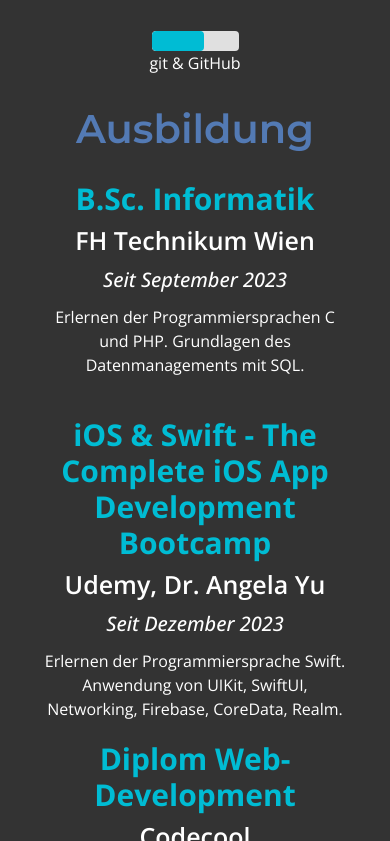
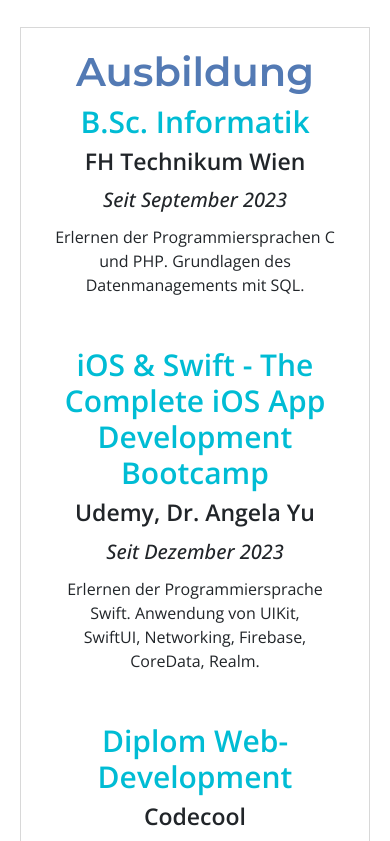
Before and after one commit to JuliaPabst/My-Website, a React (Create React App) app in the folder my-app/: page / in a window 390 px wide. Shown: the part 1159-2000 px from the top of the page. Built offline with nearby package versions, Linux system fonts and the light colour scheme.

Commit message:
adapt design - remove dark-grey background

```diff
--- a/my-app/src/App.css
+++ b/my-app/src/App.css
@@ -1,8 +1,8 @@
 :root {
   --primary-color: #00bcd4;
   --secondary-color: #333333;
-  --tertiary-color: #c2c2c2;
-  --quartary-color: #f8f9fa;
+  --tertiary-color: #eceeee;
+  --quartary-color: #d8d8d8;
   --quintary-color: #537ab4;
   --background-color: white;
 }
@@ -80,6 +80,15 @@
   padding: 0;
 }
 
+.margin-top-section {
+  margin-top: 30px;
+}
+
+.hr-sections {
+  margin: 20px 0 0px 0;
+  color: black;
+}
+
 .navbar-design {
   background-color: var(--secondary-color);
 }
@@ -138,7 +147,7 @@
 }
 
 .contact {
-  background-color: var(--tertiary-color);
+  background-color: var(--primary-color);
   color: white;
   padding: 20px;
 }
@@ -146,6 +155,15 @@
 .contact-heading {
   color: white;
   padding: 0px;
+}
+
+.column-cv {
+  margin-left: 20px;
+  margin-right: 20px;
+  padding: 20px;
+  border-width: 0.5px;
+  border-color: var(--quartary-color);
+  border-style: solid;
 }
 
 .progress-bar {
@@ -204,19 +222,19 @@
 
 .dark-grey-background {
   background-color: var(--secondary-color);
-  color: white;
+  color: black;
   padding: 20px;
 }
 
 .education-link {
   color: var(--primary-color);
   font-size: 30px;
-  font-weight: 700;
+  font-weight: 600;
 }
 
 .institution {
   font-weight: 600;
-  font-size: 25px;
+  font-size: 23px;
 }
 
 .since {
@@ -232,13 +250,13 @@
 }
 
 .language {
-  font-weight: 600;
+  font-weight: 700;
   color: var(--primary-color);
 }
 
 .language-level {
   font-weight: 300;
-  color: white;
+  color: black;
 }
 
 .language-no-padding {
@@ -246,6 +264,10 @@
   color: var(--primary-color);
   padding: 0;
   margin: 0;
+}
+
+.footer {
+  background-color: var(--secondary-color);
 }
 
 @media (min-width: 430px) {
--- a/my-app/src/App.js
+++ b/my-app/src/App.js
@@ -5,6 +5,7 @@
 import AboutEnglish from "./Components/AboutEnglish.js";
 import ProjectsGerman from "./Components/ProjectsGerman.js";
 import ProjectsEnglish from "./Components/ProjectsEnglish.js";
+import Footer from "./Components/Footer";
 import { useState } from "react";
 
 function App() {
@@ -30,12 +31,7 @@
   return (
     <div className="app">
       <header>
-        <Navigation
-          selectLanguage={selectLanguage}
-          language={language}
-          selectMode={selectMode}
-          className="no-padding"
-        />
+        <Navigation selectMode={selectMode} className="no-padding" />
       </header>
       {language === "German" ? (
         mode === "me" ? (
@@ -48,6 +44,7 @@
       ) : (
         <ProjectsEnglish />
       )}
+      <Footer selectLanguage={selectLanguage} language={language} />
     </div>
   );
 }
--- a/my-app/src/Components/AboutGerman.js
+++ b/my-app/src/Components/AboutGerman.js
@@ -28,10 +28,6 @@
             className="myImage d-none d-lg-block d-xl-block"
           />
         </div>
-        <p className="padding-left-right-up dark-grey-background ">
-          Hi, ich bin Jules! Diese Website soll zeigen, wer ich bin und was ich
-          bereits gemacht habe.
-        </p>
       </section>
       <section className="contact">
         <h2 className="contact-heading">Kontakt</h2>
@@ -43,10 +39,10 @@
         </div>
         <div>Am Tabor 23/92, 1020 Wien</div>
       </section>
-      <section className="padding-top-section dark-grey-background">
+      <section className="padding-top-section">
         <h1>CV</h1>
         <Row>
-          <Col lg={4} xl={4}>
+          <Col lg={4} xl={4} className="column">
             <div>
               <h2>Skills</h2>
               <div>
@@ -110,9 +106,9 @@
             </video>
           </Col>
           <Col lg={8} xl={8}>
-            <div className="padding-top-section">
+            <div className="padding-top-section padding-left-right margin-top-section column-cv">
               <h2>Ausbildung</h2>
-              <div className="dark-grey-background">
+              <div className="">
                 <h3>
                   <a
                     href="https://www.technikum-wien.at/studienplan-bachelor-informatik-dual/"
@@ -130,7 +126,7 @@
                   Datenmanagements mit SQL.
                 </p>
               </div>
-              <div className="padding-top padding-left-right">
+              <div className="padding-top padding-left-right margin-top-section">
                 <h3>
                   <a
                     href="https://www.udemy.com/course/ios-13-app-development-bootcamp/"
@@ -148,7 +144,7 @@
                   SwiftUI, Networking, Firebase, CoreData, Realm.
                 </p>
               </div>
-              <div className="padding-top dark-grey-background">
+              <div className="padding-top margin-top-section">
                 <h3>
                   <a
                     href="https://codecool.com/en/courses/front-end-development-course/"
@@ -166,7 +162,7 @@
                   GitHub und MERN-Stack.
                 </p>
               </div>
-              <div className="padding-top padding-left-right">
+              <div className="padding-top padding-left-right margin-top-section">
                 <h3>
                   <a
                     href="https://www.shecodes.io/workshop-pro"
@@ -183,7 +179,7 @@
                   Erlernen von HTML und CSS. Anwendung von Networking und React.
                 </p>
               </div>
-              <div className="padding-top dark-grey-background">
+              <div className="padding-top margin-top-section">
                 <h3>
                   <a
                     href="https://www.fh-wien.ac.at/studium/bachelor/journalismus-medienmanagement/?gad_source=1&gclid=CjwKCAiAlJKuBhAdEiwAnZb7laQSC6RCZWFV1Ure3a0nOXw5jr-twj5QbLDFxS_czIMmoMe0vNyXQhoCFEcQAvD_BwE"
@@ -206,7 +202,7 @@
                 <p>Jänner 2020 - Mai 2020</p>
                 <p>Grundlagen des Contemporary Art Film makings.</p>
               </div>
-              <div className="padding-top padding-left-right">
+              <div className="padding-top padding-left-right margin-top-section">
                 <h3>
                   <a
                     href="https://www.likakademie.com/lehrplan-dfo"
@@ -227,7 +223,7 @@
                   und der digitalen Bildbearbeitung mit Adobe Photoshop.
                 </p>
               </div>
-              <div className="padding-top dark-grey-background">
+              <div className="padding-top margin-top-section">
                 <h3>
                   <a
                     href="https://www.brg-judenburg.ac.at/"
@@ -246,7 +242,7 @@
                 </p>
               </div>
             </div>
-            <div className="padding-top-section">
+            <div className="padding-top-section column-cv">
               <h2>Berufserfahrung</h2>
               <div className="padding-left-right">
                 <h3 className="education-link">
@@ -261,7 +257,7 @@
                   im Bereich Wirtschafts- und Technologiejournalismus
                 </p>
               </div>
-              <div className="padding-top dark-grey-background">
+              <div className="padding-top ">
                 <h3 className="education-link">
                   Co-Founder und stellvertretende Chefredakteurin
                 </h3>
@@ -298,21 +294,21 @@
                 </div>
               </div>
             </div>
-            <div className="d-block d-lg-none padding-top-section">
+            <div className="d-block d-lg-none padding-top-section column-cv">
               <h2>Sprachen</h2>
-              <div className="dark-grey-background">
+              <div>
                 <p className="language">
                   Deutsch: <span className="language-level">C2</span>
                 </p>
                 <p className="language">
                   Englisch: <span className="language-level">C2</span>
                 </p>
-                <p className="language-no-padding">
+                <p className="language">
                   Französisch: <span className="language-level">B1</span>
                 </p>
               </div>
             </div>
-            <div className="d-block d-lg-none padding-top-section">
+            <div className="d-block d-lg-none padding-top-section column-cv">
               <h2>Interessen</h2>
               <p>Singen in einer Band</p>
               <p>Laufen & Radfahren</p>
--- /dev/null
+++ b/my-app/src/Components/Footer.js
@@ -0,0 +1,17 @@
+import React from "react";
+
+export default function Footer({ selectLanguage, language }) {
+  return (
+    <div className="footer">
+      {language === "German" ? (
+        <button onClick={selectLanguage} className="navbar-button">
+          🇬🇧 English
+        </button>
+      ) : (
+        <button onClick={selectLanguage} className="navbar-button">
+          🇩🇪 Deutsch
+        </button>
+      )}
+    </div>
+  );
+}
--- a/my-app/src/Components/Navigation.js
+++ b/my-app/src/Components/Navigation.js
@@ -3,7 +3,7 @@
 import Nav from "react-bootstrap/Nav";
 import Navbar from "react-bootstrap/Navbar";
 
-export default function Navigation({ selectLanguage, language, selectMode }) {
+export default function Navigation({ language, selectedLanguage, selectMode }) {
   return (
     <Navbar expand="lg" className="navbar-design">
       <Container fluid>
@@ -30,7 +30,12 @@
                   Über mich
                 </button>
               ) : (
-                <button onClick={(event) => selectMode("me")}>About me</button>
+                <button
+                  onClick={(event) => selectMode("me")}
+                  className="navbar-button"
+                >
+                  About me
+                </button>
               )}
             </Navbar.Text>
             <hr></hr>
@@ -51,18 +56,6 @@
                 </button>
               )}
             </Navbar.Text>
-            <hr></hr>
-            <Navbar.Text>
-              {language === "German" ? (
-                <button onClick={selectLanguage} className="navbar-button">
-                  🇬🇧 English
-                </button>
-              ) : (
-                <button onClick={selectLanguage} className="navbar-button">
-                  🇩🇪 Deutsch
-                </button>
-              )}
-            </Navbar.Text>
           </Nav>
         </Navbar.Collapse>
       </Container>
```
